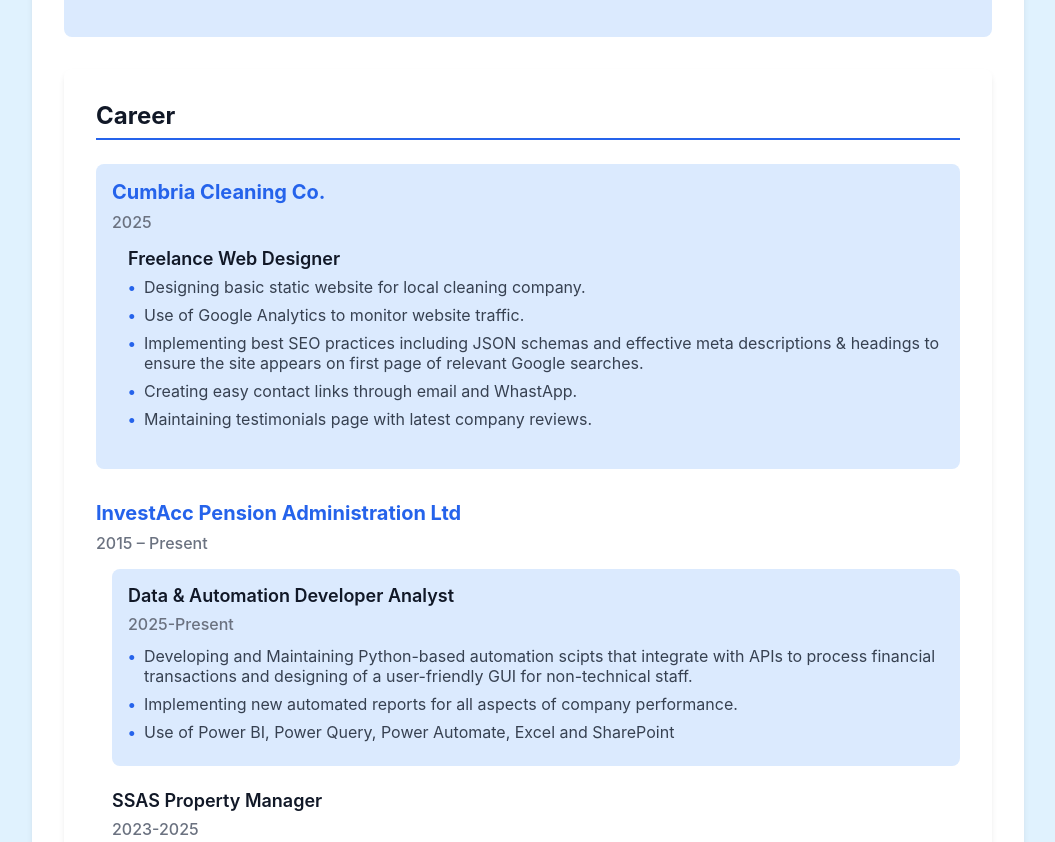
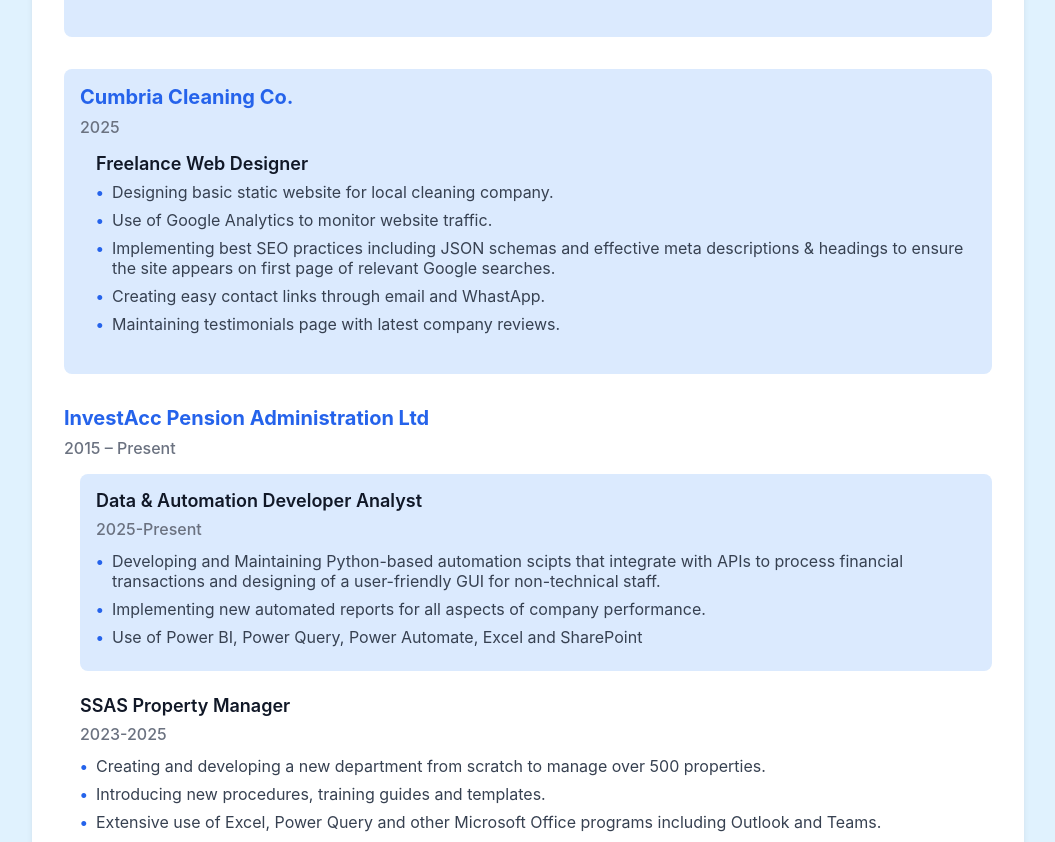
Before and after one commit to corbey08/digital-cv, a plain HTML site: page index.html in a window 1280 px wide. Shown: the part 1619-2461 px from the top of the page, without its empty margins (112-1167 px from the left). Drawn offline with Linux system fonts and the light colour scheme.

Commit message:
Update index.html

```diff
--- a/index.html
+++ b/index.html
@@ -136,8 +136,6 @@
                 </div>
             </div>
 
-        <section id="career" class="section">
-            <h2 class="section-title">Career</h2>
             <div class="company-section highlight">
                 <h3 class="company-name">Cumbria Cleaning Co.</h3>
                 <p class="company-period">2025</p>
```
